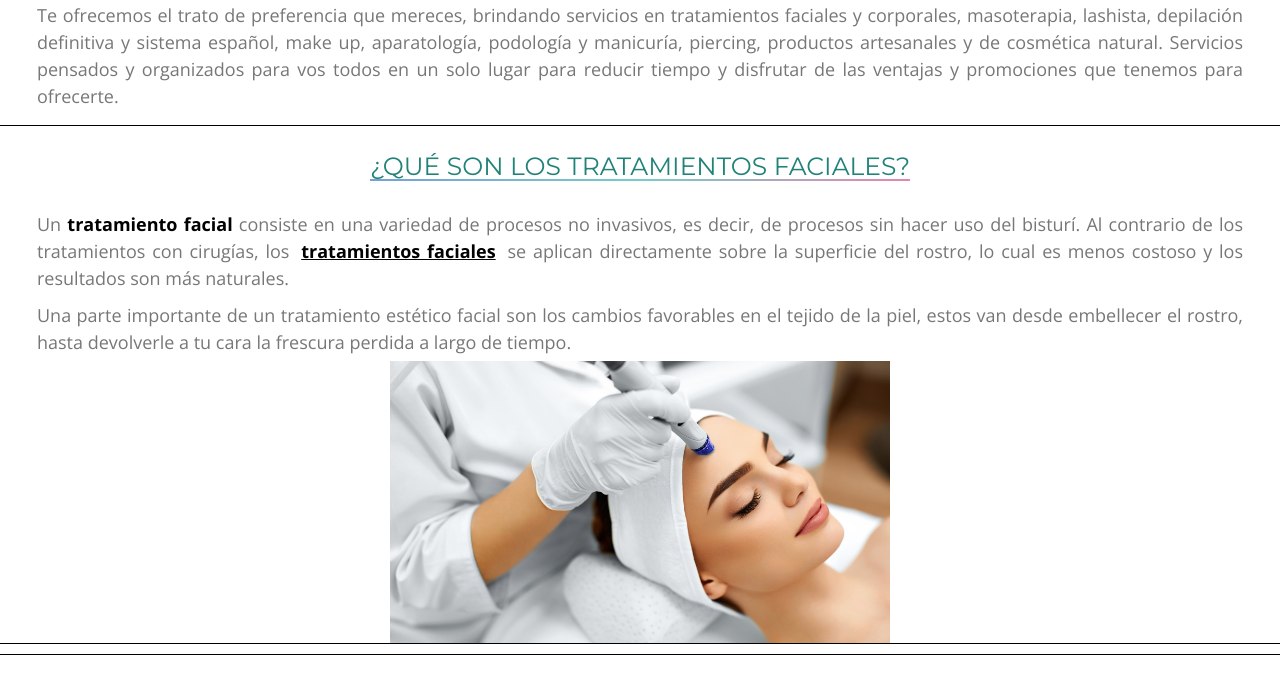
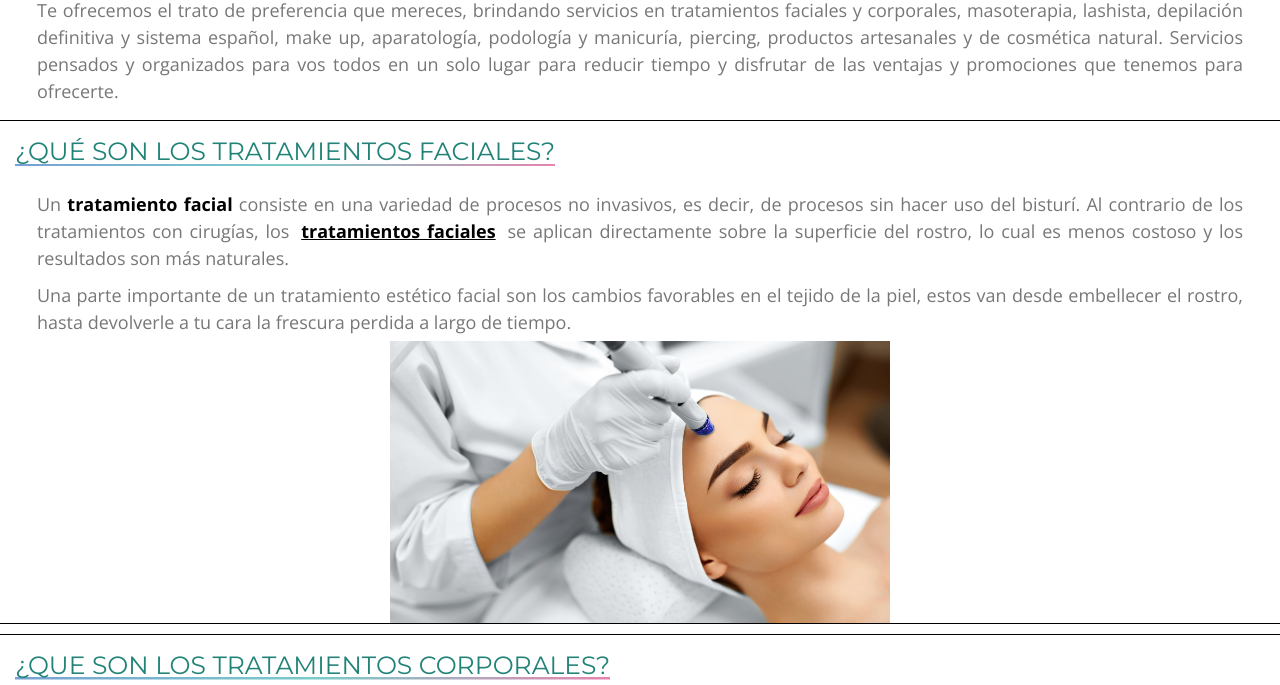
Before and after one commit to Juanchasosa/Segunda-entrega-proyecto-final-Juan-Cruz-Sosa-Guevara, a plain HTML site: page index.html in a window 1280 px wide. Shown: the part 749-1434 px from the top of the page. Drawn offline with nearby package versions, Linux system fonts and the light colour scheme.

Commit message:
correcion subtitulo

```diff
--- a/css/styles.css
+++ b/css/styles.css
@@ -242,11 +242,11 @@ p{
 }
 
 .subtitulo{
-    margin: 10px;
     padding: 15px;
     color: #218377;
     font-size: 2.5rem;
     font-family: 'Montserrat', sans-serif;;
+    width: 100%;
 
 }
 
```
